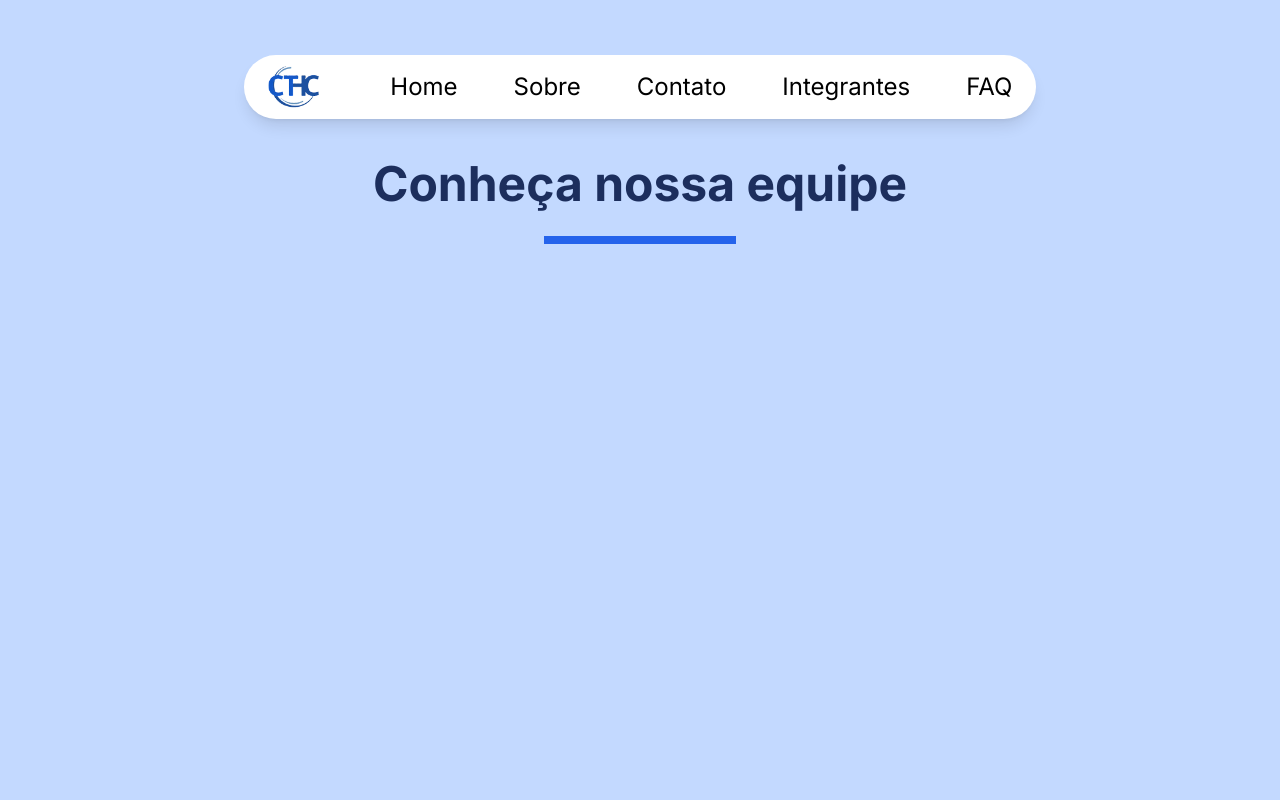
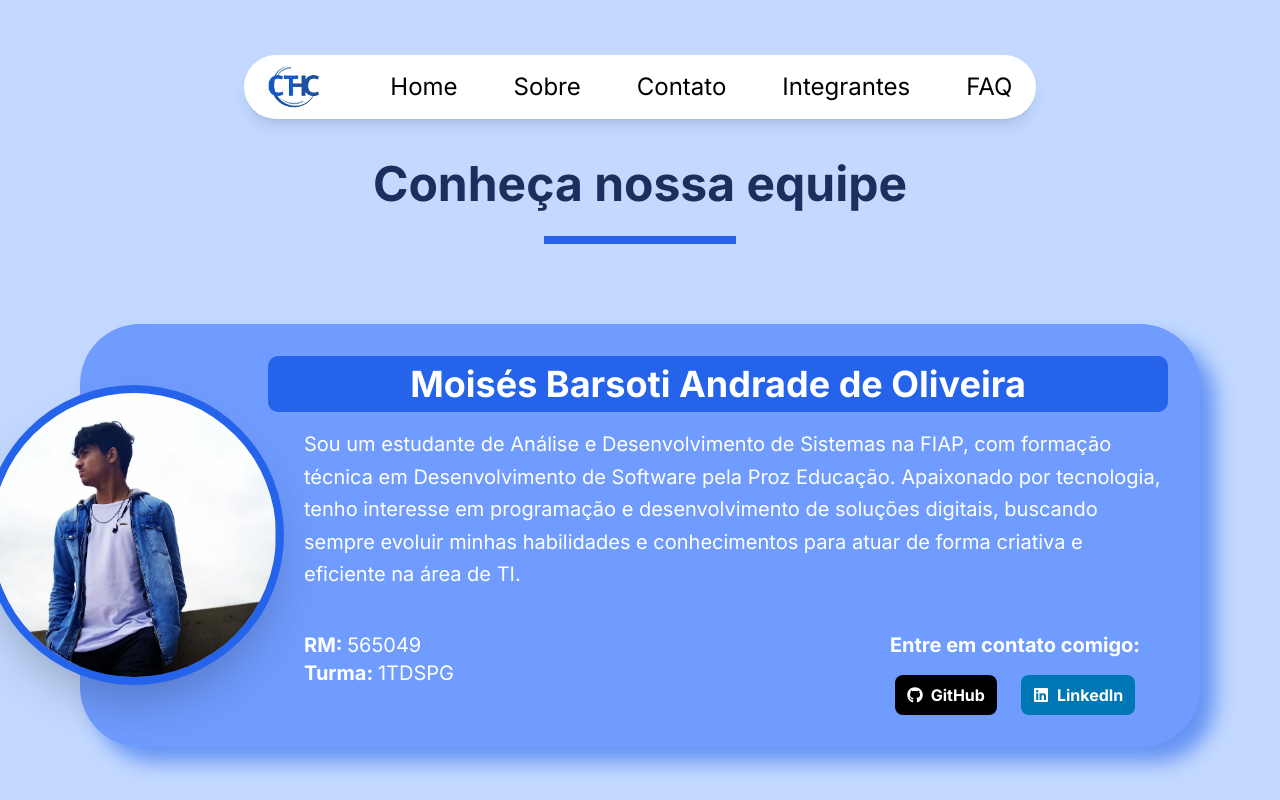
Before and after one commit to BSM-Challenge/ct-hc, a React (Vite) app: page /integrantes in a window 1280 px wide. Shown: the top 800 px of the page. Built offline with nearby package versions, Linux system fonts and the light colour scheme; a web font is replaced by a local one.

Commit message:
Feito a criação de um card para teste agora sera passado para um componente

```diff
--- a/src/routes/Integrantes/index.tsx
+++ b/src/routes/Integrantes/index.tsx
@@ -1,14 +1,84 @@
+import { FaGithub, FaLinkedin } from "react-icons/fa";
+
 export default function Integrantes() {
   return (
-        <main className="pt-40 bg-[var(--light-blue)]">
-            <section className="min-h-screen">
-                <div className="flex flex-col items-center">
+    <main className="pt-40 bg-[var(--light-blue)] min-h-screen">
+      <section className="flex flex-col items-center px-20">
+        {/* Título */}
         <h1 className="text-5xl font-bold text-[var(--dark-blue-title)]">
           Conheça nossa equipe
         </h1>
-                    <div className="w-48 h-2 bg-[var(--color-blue)] mt-7 "></div>
+        <div className="w-48 h-2 bg-[var(--color-blue)] mt-7"></div>
+
+        {/* Card */}
+        <div className="flex justify-end mt-20 w-full">
+          <div className="
+          relative flex items-center max-w-6xl w-full p-8 pl-52
+          bg-[var(--Color-blue-709CFF)] rounded-[60px]
+          shadow-[15px_15px_20px_var(--shadow-blue-70)]"
+          >
+
+            {/* Foto */}
+            <div className="absolute -left-24 top-1/2 -translate-y-1/2">
+              <img
+                className="w-[300px] h-[300px] object-cover rounded-full border-[8px] border-[var(--color-blue)] shadow-2xl"
+                src="/foto-moises.jpg"
+                alt="Foto Moisés"
+              />
+            </div>
+
+            {/* Conteúdo */}
+            <div className="flex flex-col text-white w-full">
+              <h2 className="text-4xl font-bold bg-[var(--color-blue)] -ml-5 px-4 py-2 rounded-[10px] inline-block text-center">
+                Moisés Barsoti Andrade de Oliveira
+              </h2>
+
+              <p className="ml-4 mt-4 text-xl leading-relaxed">
+                Sou um estudante de Análise e Desenvolvimento de Sistemas na FIAP,
+                com formação técnica em Desenvolvimento de Software pela Proz Educação.
+                Apaixonado por tecnologia, tenho interesse em programação e
+                desenvolvimento de soluções digitais, buscando sempre evoluir minhas
+                habilidades e conhecimentos para atuar de forma criativa e eficiente
+                na área de TI.
+              </p>
+
+              {/* RM e Turma + Contato */}
+              <div className="flex justify-between max-w-[95%] ml-4 mt-10">
+                <div>
+                  <p className="text-xl">
+                    <span className="font-bold">RM: </span>
+                     565049
+                  </p>
+                  <p className="text-xl">
+                    <span className="font-bold">Turma: </span>
+                    1TDSPG
+                  </p>
+                </div>
+
+                <div className="flex flex-col gap-4 items-center">
+                  <span className="font-bold text-xl">Entre em contato comigo:</span>
+                  <div className="flex gap-6">
+                    <a
+                      href="https://github.com/seu-github"
+                      target="_blank"
+                      className="flex items-center gap-2 bg-black text-white px-3 py-2 rounded-lg hover:opacity-80 transition font-bold"
+                    >
+                      <FaGithub /> GitHub
+                    </a>
+                    <a
+                      href="https://linkedin.com/in/seu-linkedin"
+                      target="_blank"
+                      className="flex items-center gap-2 bg-[#0077B5] text-white px-3 py-2 rounded-lg hover:opacity-80 transition font-bold"
+                    >
+                      <FaLinkedin /> LinkedIn
+                    </a>
+                  </div>
+                </div>
+              </div>
+            </div>
+          </div>
         </div>
       </section>
     </main>
-    )
+  );
 }
```
Lines whose indentation alone changed are shown as unchanged.
